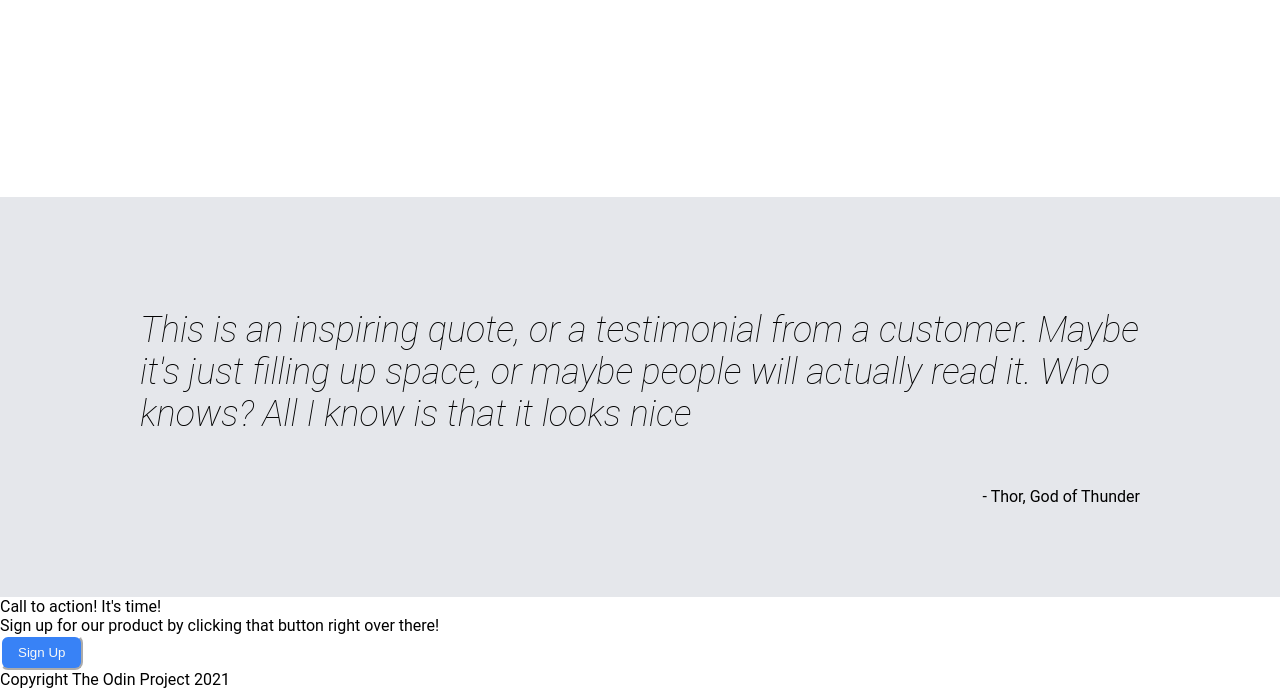
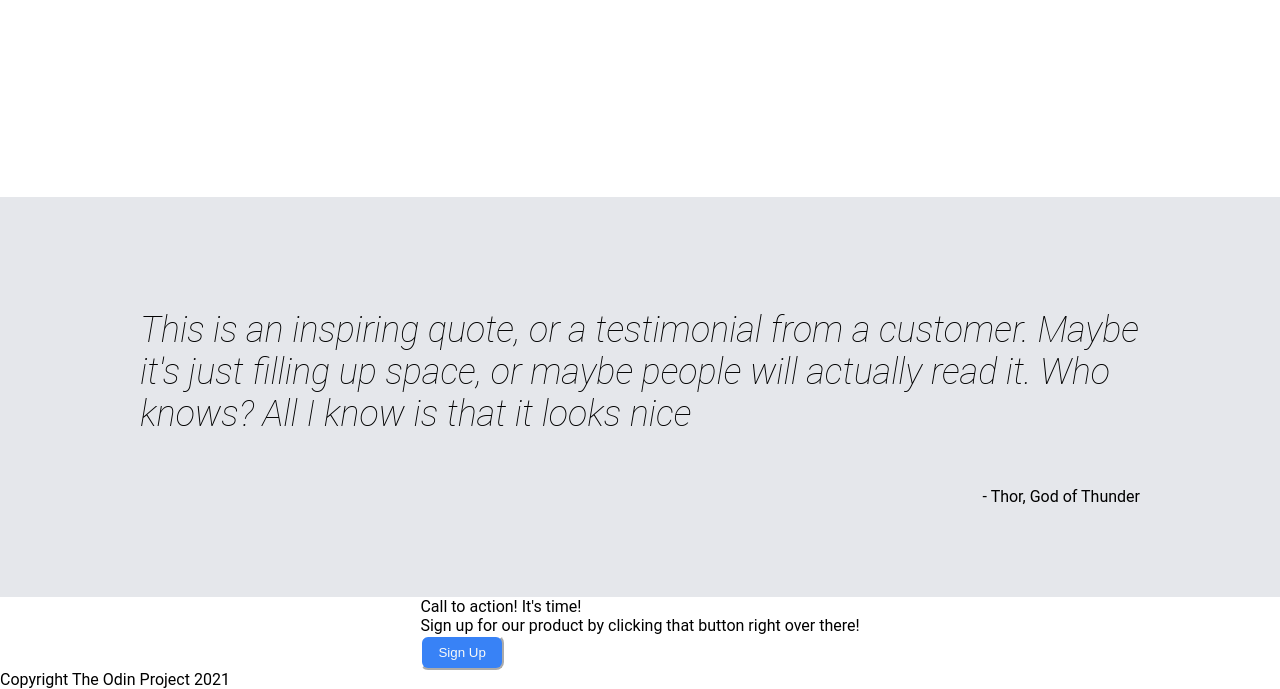
Before and after one commit to a13x612/landing-page, a plain HTML site: page index.html in a window 1280 px wide. Shown: the part 1027-1716 px from the top of the page. Drawn offline with Linux system fonts and the light colour scheme.

Commit message:
Update cta-section
Add style to cta-section
Create modal div

```diff
--- a/index.html
+++ b/index.html
@@ -54,9 +54,13 @@
     </div>
 
     <div class="cta-section">
-        <div class="cta-header">Call to action! It's time!</div>
-        <div class="cta">Sign up for our product by clicking that button right over there!</div>
-        <button class="sign-up">Sign Up</button>
+        <div class="modal">
+            <div class="cta-description">
+                <div class="cta-header">Call to action! It's time!</div>
+                <div class="cta">Sign up for our product by clicking that button right over there!</div>
+            </div>
+            <button class="sign-up">Sign Up</button>
+        </div>
     </div>
 
     <div class="footer">
--- a/style.css
+++ b/style.css
@@ -108,3 +108,10 @@ button {
         width: 1000px;
         text-align: right;
     }
+
+.cta-section {
+    display: flex;
+    justify-content: center;
+    align-content: center;
+    gap: 100px;
+}
```
